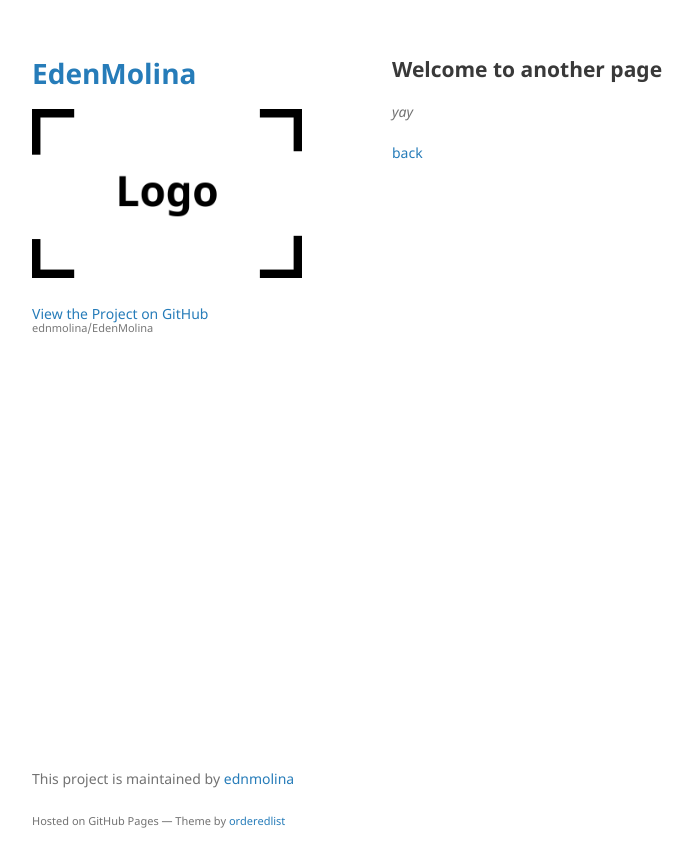
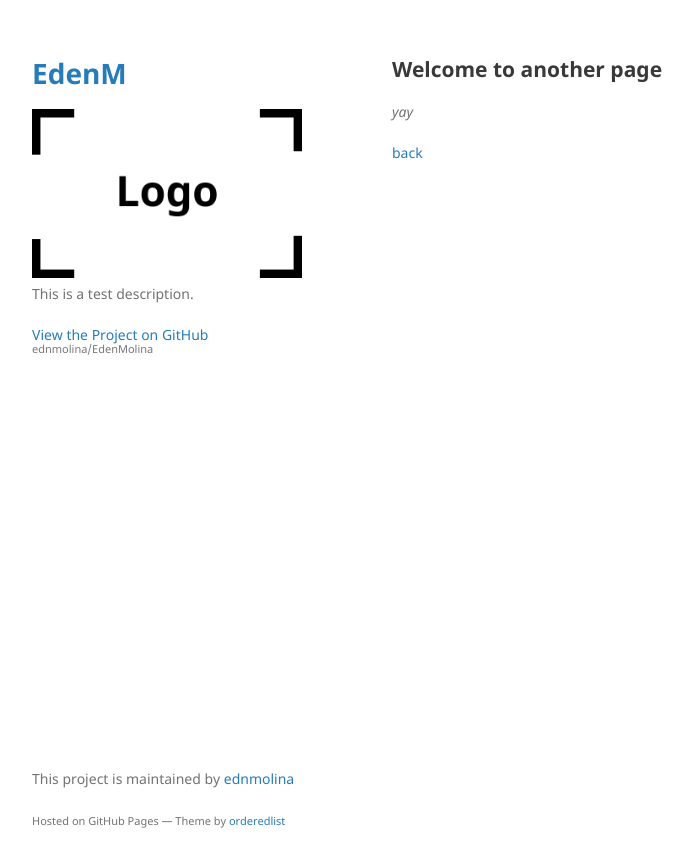
Before and after one commit to ednmolina/EdenMolina, a Jekyll site: the page built from another-page.md, in a window 1280 px wide. Shown: the top 867 px of the page, without its empty margins (178-871 px from the left). Built offline with Jekyll 4.4.1, drawn with Linux system fonts in a browser that asks for light colours; the repository's description, which GitHub fills in, is left out; our own code applies the rules of GitHub Pages for plain Markdown files.

Commit message:
Update _config.yml

```diff
--- a/_config.yml
+++ b/_config.yml
@@ -1,11 +1,7 @@
 logo: /assets/img/logo.png
 
----
-title: YAML Front Matter
-description: A very simple way to add structured data to a page.
----
-<h1> {{ title }} </h1>
-<p> {{ description }} </p>
+title: EdenM
+description: This is a test description.
 
 show_downloads: false
 google_analytics_code: UA-131831879-1
```
